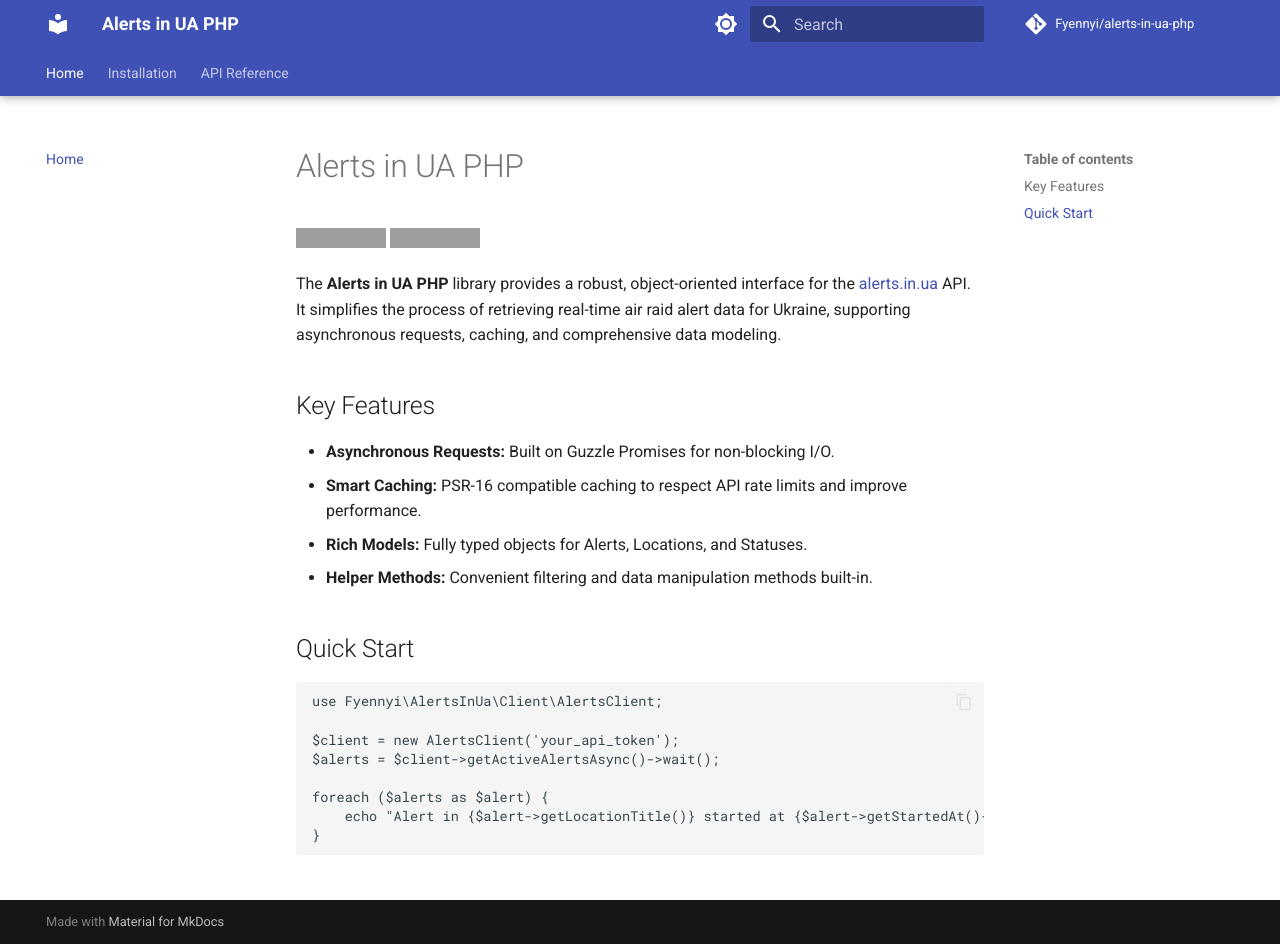
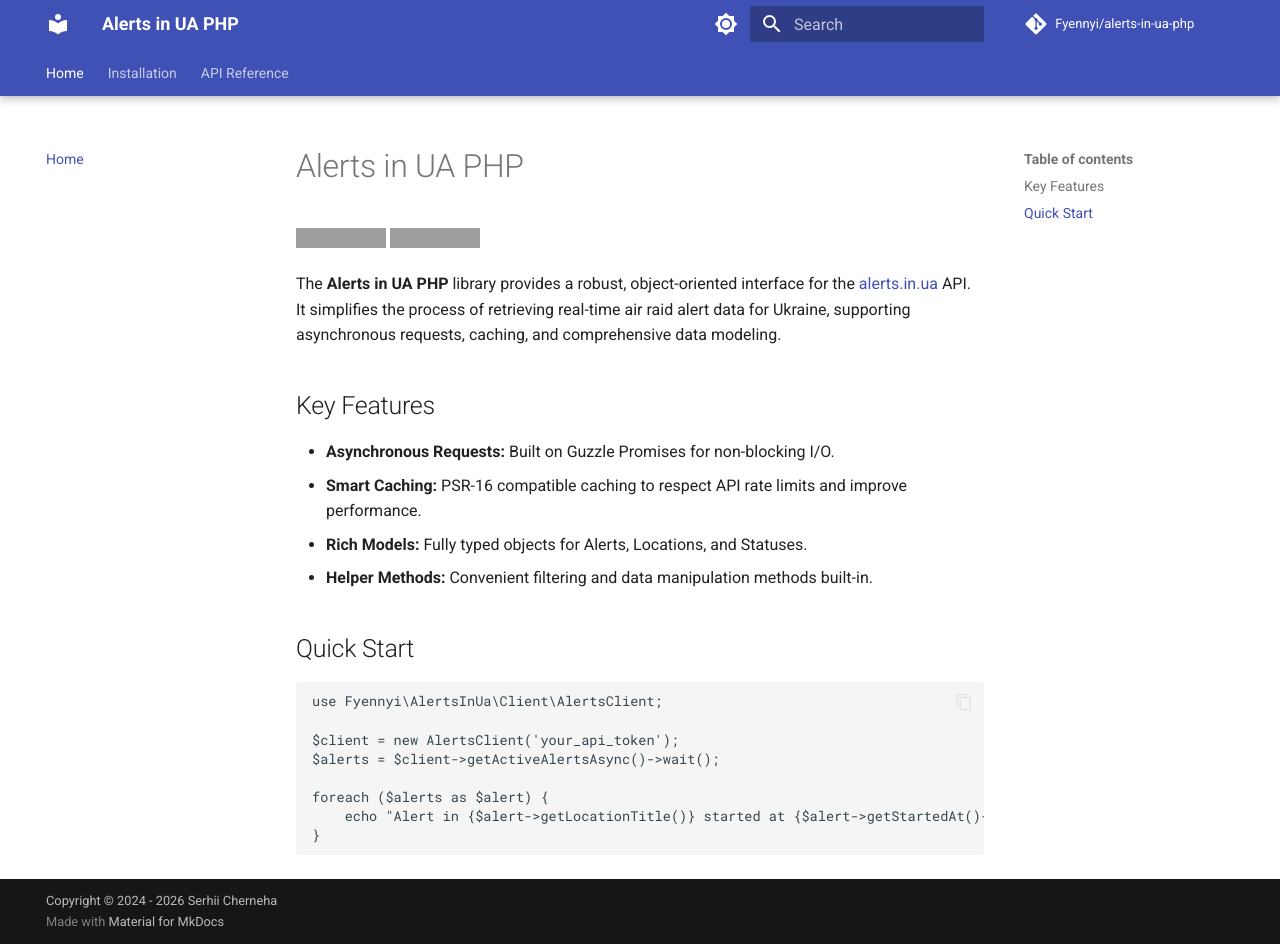
Before and after one commit to Fyennyi/alerts-in-ua-php, an MkDocs documentation site: the page built from docs/index.md, in a window 1280 px wide and 944 px high. Built offline with MkDocs 1.6.1 and Material for MkDocs 9.7.7, drawn with Linux system fonts in a browser that asks for light colours; comment, search, counter and statistics services are not loaded; grey boxes are pictures that could not be loaded.

Commit message:
docs: Add copyright information to footer

```diff
--- a/mkdocs.yml
+++ b/mkdocs.yml
@@ -4,6 +4,8 @@ site_url: https://fyennyi.github.io/alerts-in-ua-php
 
 repo_name: Fyennyi/alerts-in-ua-php
 repo_url: https://github.com/Fyennyi/alerts-in-ua-php
+
+copyright: Copyright &copy; 2024 - 2026 Serhii Cherneha
 
 theme:
   name: material
```
